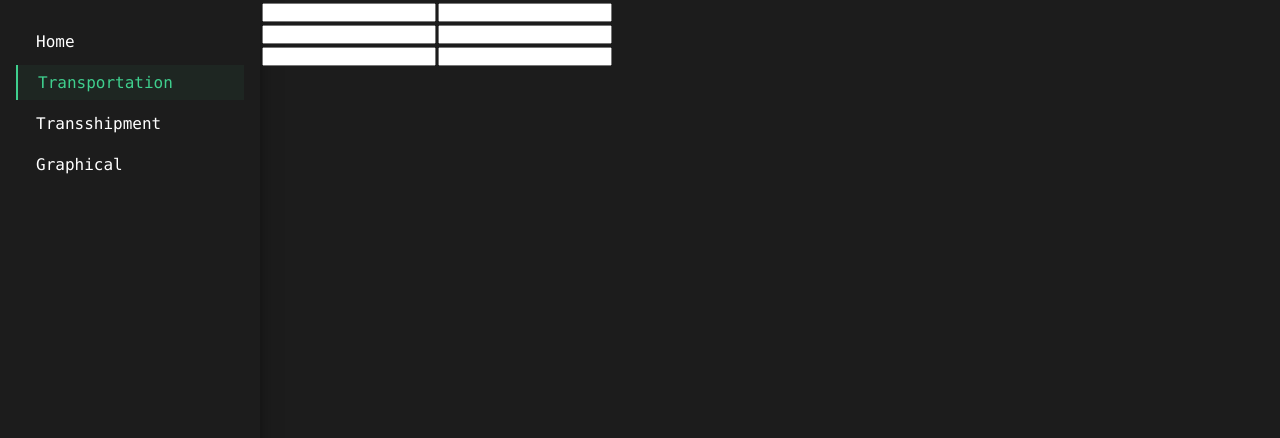
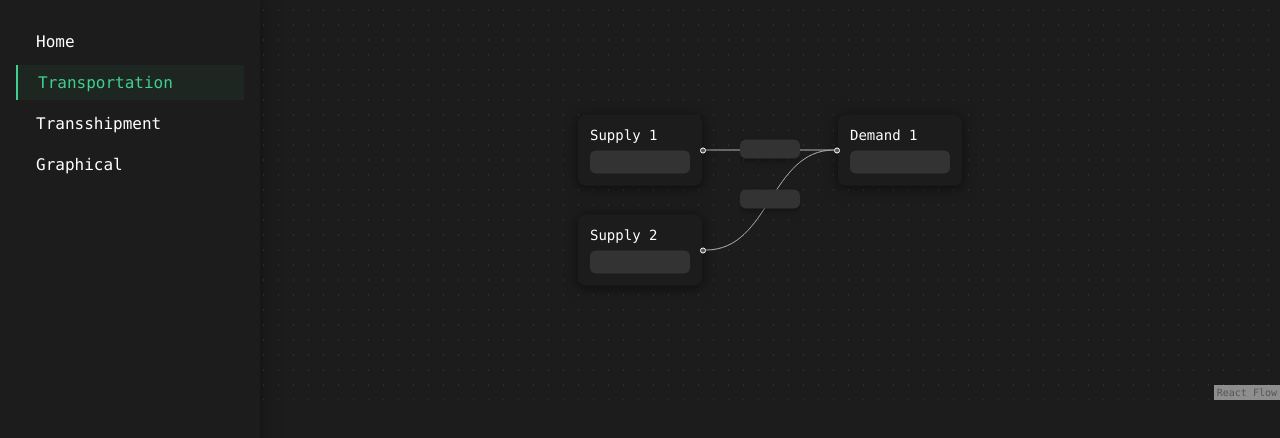
Before and after one commit to ShahriarKh/operations-research-solver, a Next.js app: page /transportation in a window 1280 px wide. Shown: the top 438 px of the page. Built offline with nearby package versions, Linux system fonts and the light colour scheme; some icons are missing.

Commit message:
State Management

```diff
--- a/Components/atomes/CustomEdge.jsx
+++ b/Components/atomes/CustomEdge.jsx
@@ -4,6 +4,7 @@ import {
     getEdgeCenter,
     getMarkerEnd,
 } from "react-flow-renderer";
+import { useFormContext } from "react-hook-form";
 
 const foreignObjectSize = 60;
 
@@ -23,6 +24,9 @@ export default function CustomEdge({
     style = {},
     markerEnd,
 }) {
+
+    const { register } = useFormContext();
+
     const edgePath = getBezierPath({
         sourceX,
         sourceY,
@@ -55,9 +59,9 @@ export default function CustomEdge({
                 className="edgebutton-foreignobject"
                 requiredExtensions="http://www.w3.org/1999/xhtml"
             >
-                <body>
-                    <input className={css.cost} />
-                </body>
+                {/* <body> */}
+                    <input className={css.cost} {...register(id)} />
+                {/* </body> */}
             </foreignObject>
         </>
     );
--- a/Components/atomes/CustomEdge.module.scss
+++ b/Components/atomes/CustomEdge.module.scss
@@ -8,9 +8,10 @@
     padding: 2px;
     text-align: center;
     width: 100%;
-
+    box-shadow: 0 2px 6px 1px rgba(0,0,0,0.3);
 
     &:focus {
-        outline: solid 2px $teal;
+        border: solid 2px $teal;
+        outline: none;
     }
 }
--- a/Components/atomes/DemandNode.jsx
+++ b/Components/atomes/DemandNode.jsx
@@ -1,15 +1,22 @@
 import css from "./Node.module.scss";
 import { Handle, Position } from "react-flow-renderer";
 import { useCallback } from "react";
+import { useFormContext } from "react-hook-form";
 
-export default function DemandNode({ data }) {
+export default function DemandNode({ id, data }) {
     const onChange = useCallback((e) => console.log(e.target.value), []);
+
+    const { register } = useFormContext();
 
     return (
         <>
             <div className={css.box}>
                 <p>{data.label}</p>
-                <input onChange={onChange} className={css.input} />
+                <input
+                    onChange={onChange}
+                    className={css.input}
+                    {...register(id)}
+                />
             </div>
             <Handle type="target" position={Position.Left} />
         </>
--- a/Components/atomes/SupplyNode.jsx
+++ b/Components/atomes/SupplyNode.jsx
@@ -1,15 +1,22 @@
 import css from "./Node.module.scss";
 import { Handle, Position } from "react-flow-renderer";
 import { useCallback } from "react";
+import { useFormContext } from "react-hook-form";
 
-export default function SupplyNode({data}) {
+export default function SupplyNode({ id, data }) {
     const onChange = useCallback((e) => console.log(e.target.value), []);
+
+    const { register } = useFormContext();
 
     return (
         <>
             <div className={css.box}>
                 <p>{data.label}</p>
-                <input onChange={onChange} className={css.input} />
+                <input
+                    onChange={onChange}
+                    className={css.input}
+                    {...register(id)}
+                />
             </div>
             <Handle type="source" position={Position.Right} />
         </>
--- /dev/null
+++ b/Components/molecules/TransportTable.jsx
@@ -0,0 +1,29 @@
+import css from "./TransportTable.module.scss";
+import { useFormContext } from "react-hook-form";
+
+export default function TransportTable({ supplies, demands, cells }) {
+    const { watch } = useFormContext();
+
+    return (
+        <>
+            {demands.map((demand) => {
+                return <p>{watch(demand)}</p>;
+            })}
+
+            {supplies.map((supply) => {
+                return <p>{watch(supply)}</p>;
+            })}
+            {/* <table>
+            <tbody>
+                <tr>
+                    {cells && cells.map((cell) => {
+                        return <td>{cell.value}</td>;
+                    })}
+                    <td>{watch("s1-d1")}</td>
+                    <td>{watch("s2-d1")}</td>
+                </tr>
+            </tbody>
+        </table> */}
+        </>
+    );
+}
--- a/Components/organisms/Sidebar.jsx
+++ b/Components/organisms/Sidebar.jsx
@@ -16,10 +16,10 @@ export default function Sidebar(params) {
                 <ul>
                     {pages.map((page) => {
                         return (
-                            <li>
+                            <li key={page.label}>
                                 <NextNavLink href={page.link} activeClassName={css.active}>
                                     <a>
-                                        <i class={`ti ti-${page.icon}`} />
+                                        <i className={`ti ti-${page.icon}`} />
                                         {page.label}
                                     </a>
                                 </NextNavLink>
--- a/pages/transportation/index.jsx
+++ b/pages/transportation/index.jsx
@@ -1,48 +1,172 @@
-// import css from './index.module.scss'
-import { matrix, size } from "mathjs";
-import { useState } from "react";
+import { useState, useCallback, useMemo } from "react";
+import ReactFlow, {
+    Background,
+    addEdge,
+    applyEdgeChanges,
+    applyNodeChanges,
+    useNodesState,
+    useEdgesState,
+} from "react-flow-renderer";
+import {
+    useForm,
+    FormProvider,
+    useFormContext,
+    useWatch,
+} from "react-hook-form";
+import SupplyNode from "../../Components/atomes/SupplyNode";
+import DemandNode from "../../Components/atomes/DemandNode";
+import CustomEdge from "../../Components/atomes/CustomEdge";
+import TransportTable from "../../Components/molecules/TransportTable";
 
-const damn = matrix([
-    [0, 1],
-    [10, 9],
-    [13, 40],
-]); // Matrix
+const initialNodes = [
+    {
+        id: "s1",
+        data: { label: "Supply 1" },
+        position: {
+            x: 0,
+            y: 0,
+        },
+        type: "supply",
+    },
 
-export default function index(params) {
-    // const [cells, setCells] = useState(damn);
+    {
+        id: "s2",
+        data: { label: "Supply 2" },
+        position: {
+            x: 0,
+            y: 100,
+        },
+        type: "supply",
+    },
 
-    function updateCells(i, j, newValue) {
-        damn._data[i][j] = newValue;
-        console.log(damn._data);
-    }
+    {
+        id: "d1",
+        data: { label: "Demand 1" },
+        position: {
+            x: 260,
+            y: 0,
+        },
+        type: "demand",
+    },
+];
+
+const initialEdges = [
+    {
+        id: "s1-d1",
+        source: "s1",
+        target: "d1",
+        // label: "12",
+        type: "customedge",
+    },
+    {
+        id: "s2-d1",
+        source: "s2",
+        target: "d1",
+        // label: "45",
+        type: "customedge",
+    },
+];
+
+const graphOptions = {
+    panOnDrag: false,
+    zoomOnScroll: false,
+    zoomOnPinch: false,
+    // zoom
+    snapToGrid: true,
+    snapGrid: [60, 60],
+    nodesDraggable: false,
+    maxZoom: 1,
+};
+
+export default function Home() {
+    const methods = useForm();
+    const onSumbit = data => alert(data)
+
+    const [nodes, setNodes, onNodesChange] = useNodesState(initialNodes);
+    const [edges, setEdges, onEdgesChange] = useEdgesState(initialEdges);
+
+    const nodeTypes = useMemo(
+        () => ({ supply: SupplyNode, demand: DemandNode }),
+        []
+    );
+
+    const edgeTypes = useMemo(() => ({ customedge: CustomEdge }), []);
+
+    const onConnect = useCallback(
+        (connection) =>
+            setEdges((eds) =>
+                addEdge({ ...connection, type: "customedge" }, eds)
+            ),
+        [setEdges]
+    );
 
     return (
-        <table>
-            <tbody>
-                {damn._data.map((row, i = index) => {
-                    return (
-                        <tr key={`row ${i}`}>
-                            {row.map((cell, j = index) => {
-                                return (
-                                    <td key={`cell ${j}`}>
-                                        <input
-                                            type="number"
-                                            min="0"
-                                            onChange={(e) =>
-                                                updateCells(
-                                                    i,
-                                                    j,
-                                                    e.target.value
-                                                )
-                                            }
-                                        />
-                                    </td>
-                                );
-                            })}
-                        </tr>
-                    );
-                })}
-            </tbody>
-        </table>
+        <FormProvider {...methods}>
+            <div style={{ height: "400px", width: "100%" }}>
+                <ReactFlow
+                    nodeTypes={nodeTypes}
+                    edgeTypes={edgeTypes}
+                    nodes={nodes}
+                    edges={edges}
+                    onNodesChange={onNodesChange}
+                    onEdgesChange={onEdgesChange}
+                    onConnect={onConnect}
+                    {...graphOptions}
+                    fitView
+                >
+                    <Background />
+                </ReactFlow>
+            </div>
+            <TransportTable supplies={["s1", "s2"]} demands={["d1"]} />
+        </FormProvider>
     );
 }
+
+// // import css from './index.module.scss'
+// import { matrix, size } from "mathjs";
+// import { useState } from "react";
+
+// const damn = matrix([
+//     [0, 1],
+//     [10, 9],
+//     [13, 40],
+// ]); // Matrix
+
+// export default function index(params) {
+//     // const [cells, setCells] = useState(damn);
+
+//     function updateCells(i, j, newValue) {
+//         damn._data[i][j] = newValue;
+//         console.log(damn._data);
+//     }
+
+//     return (
+//         <table>
+//             <tbody>
+//                 {damn._data.map((row, i = index) => {
+//                     return (
+//                         <tr key={`row ${i}`}>
+//                             {row.map((cell, j = index) => {
+//                                 return (
+//                                     <td key={`cell ${j}`}>
+//                                         <input
+//                                             type="number"
+//                                             min="0"
+//                                             onChange={(e) =>
+//                                                 updateCells(
+//                                                     i,
+//                                                     j,
+//                                                     e.target.value
+//                                                 )
+//                                             }
+//                                         />
+//                                     </td>
+//                                 );
+//                             })}
+//                         </tr>
+//                     );
+//                 })}
+//             </tbody>
+//         </table>
+//     );
+// }
```
Also changed, not shown: pages/index.js (+3 -119 lines), Components/molecules/TransportTable.module.scss (added).
